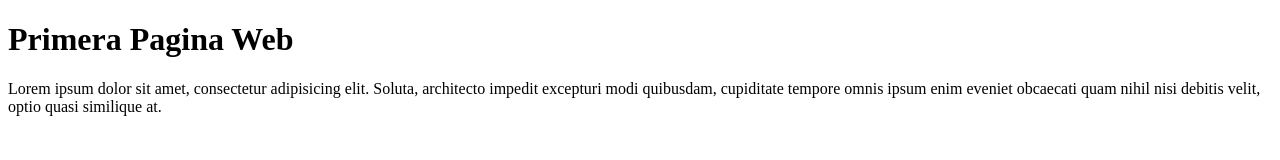
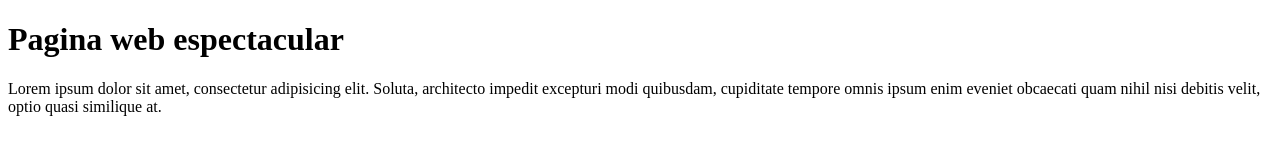
Before and after one commit to VictorOlea/clase4-c1, a plain HTML site: page views/index.html in a window 1280 px wide. Drawn offline with Linux system fonts and the light colour scheme.

Commit message:
modificando html

```diff
--- a/views/index.html
+++ b/views/index.html
@@ -6,7 +6,7 @@
     <title>Document</title>
 </head>
 <body>
-    <h1>Primera Pagina Web</h1>
+    <h1>Pagina web espectacular</h1>
     <p>Lorem ipsum dolor sit amet, consectetur adipisicing elit. Soluta,
         architecto impedit excepturi modi quibusdam, cupiditate tempore
         omnis ipsum enim eveniet obcaecati quam nihil nisi debitis velit,
```
